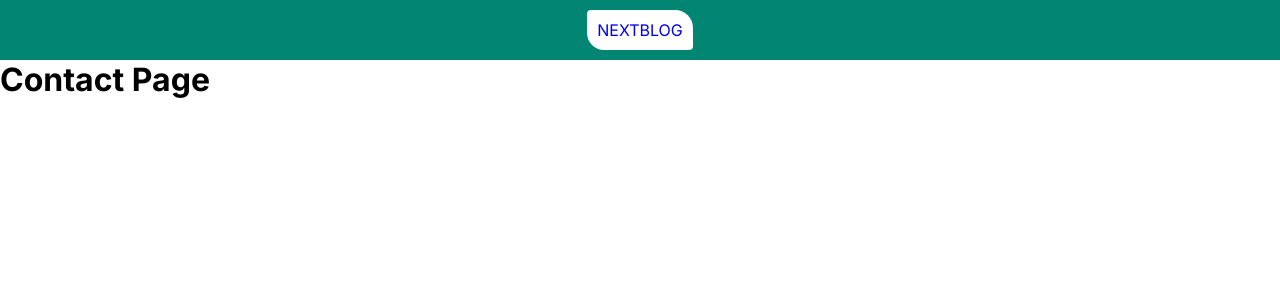
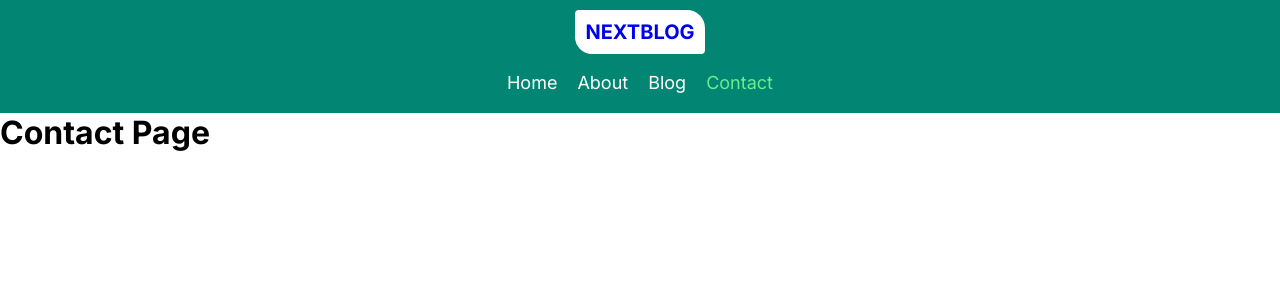
Before and after one commit to RazelRaz/NEXTBLOG, a Next.js app: page /contact in a window 1280 px wide. Shown: the top 300 px of the page. Built offline with nearby package versions, Linux system fonts and the light colour scheme.

Commit message:
navbar done

```diff
--- a/app/globals.css
+++ b/app/globals.css
@@ -5,7 +5,7 @@
 }
 
 .active {
-  color:pink !important;
+  color: #69ed91 !important;
 }
 
 .my-color {
--- a/components/Navbar.jsx
+++ b/components/Navbar.jsx
@@ -2,8 +2,12 @@
 import React from 'react';
 import styles from './components.module.css'
 import Link from 'next/link';
+import { usePathname } from 'next/navigation'
 
 const Navbar = () => {
+
+    let currentPath = usePathname();
+
     return (
         <div className={styles.mainmenu}>
             <div className={styles.logobox}>
@@ -11,6 +15,19 @@ const Navbar = () => {
                     <Link href={'/'}>NEXTBLOG</Link>
                 </div>
             </div>
+            <div className={styles.thememenu}>
+                <ul>
+                    <Link className={currentPath === '/' ? 'active' : ''} href={"/"}>Home</Link>
+                    <Link className={currentPath === '/about' ? 'active' : ''}
+                    href={"/about"}>
+                        About
+                    </Link>
+
+                    <Link className={currentPath === '/blog' ? 'active' : ''} href={"/blog"}>Blog</Link>
+                    <Link className={currentPath === '/contact' ? 'active' : ''} href={"/contact"}>Contact</Link>
+
+                </ul>
+            </div>
         </div>
     );
 };
--- a/components/components.module.css
+++ b/components/components.module.css
@@ -8,9 +8,7 @@
     clear: #fff;
 }
 
-.logobox h1{
-    font-size: 20px;
-}
+
 
 .logo {
 
@@ -21,4 +19,22 @@
     background: #fff;
     padding: 10px;
     border-radius: 4px 18px 4px 17px;
+    font-size: 20px;
+    font-weight: bold;
 }
+
+.thememenu {
+    display: flex;
+    align-items: center;
+    justify-content: center;
+    vertical-align: middle;
+    margin-top: 28px;
+}
+
+
+.thememenu ul a{
+    text-decoration: none;
+    margin: 0 10px;
+    color: #fff;
+    font-size: 18px;
+}
```
